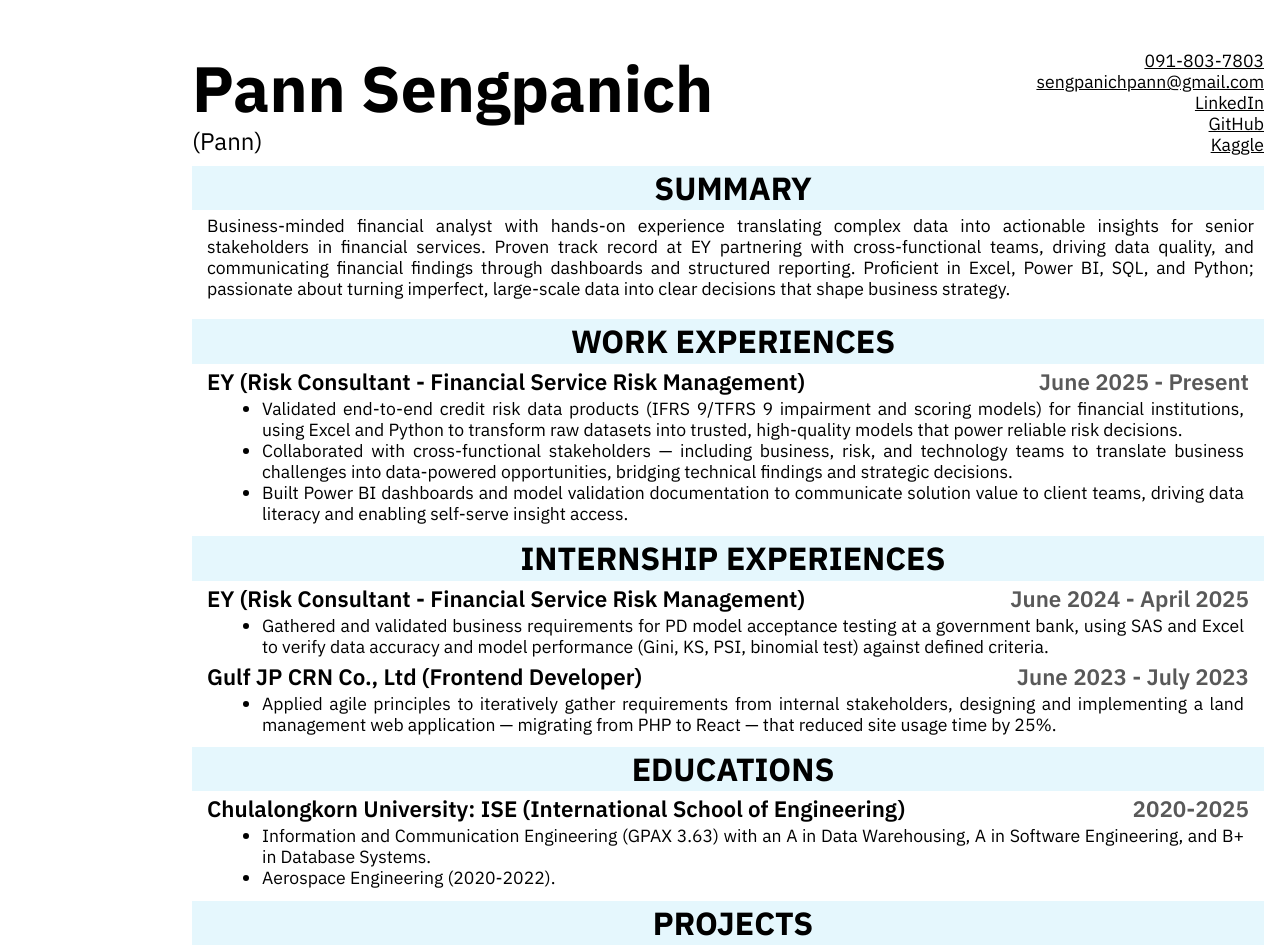
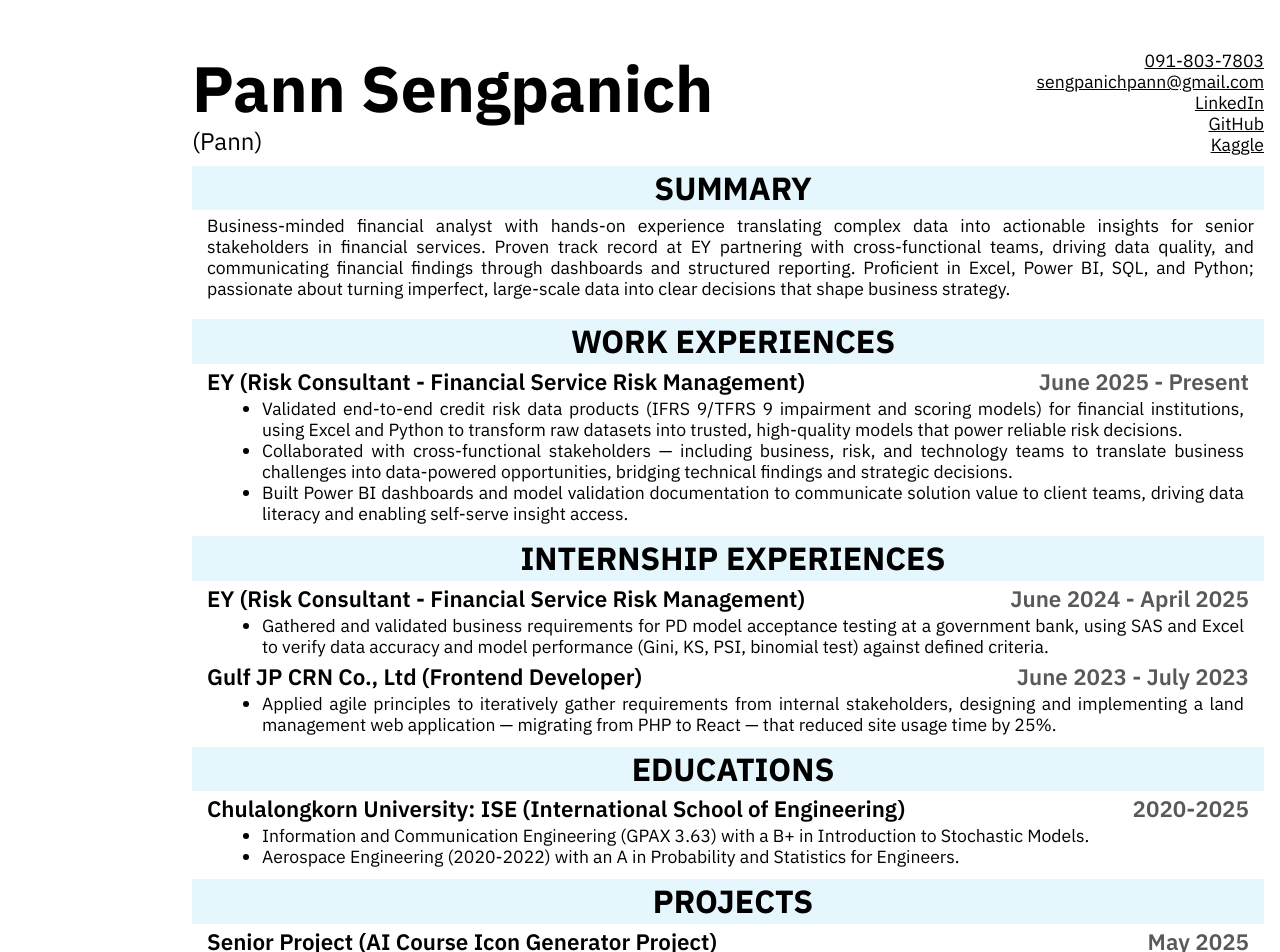
Before and after one commit to PannSengpanich/cv-application, a React (Create React App) app: page / in a window 1280 px wide. Shown: the top 952 px of the page. Built offline with nearby package versions, Linux system fonts and the light colour scheme.

Commit message:
Update data.js

```diff
--- a/src/data.js
+++ b/src/data.js
@@ -82,8 +82,8 @@ export const EdData = [
   {
     head: "Chulalongkorn University: ISE (International School of Engineering)",
     details: [
-      "Information and Communication Engineering (GPAX 3.63) with an A in Data Warehousing, A in Software Engineering, and B+ in Database Systems.",
-      "Aerospace Engineering (2020-2022).",
+      "Information and Communication Engineering (GPAX 3.63) with a B+ in Introduction to Stochastic Models. ",
+      "Aerospace Engineering (2020-2022) with an A in Probability and Statistics for Engineers.",
     ],
     date: "2020-2025",
   },
```
